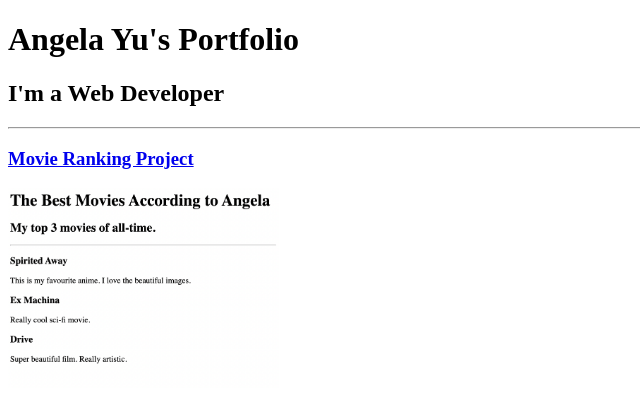
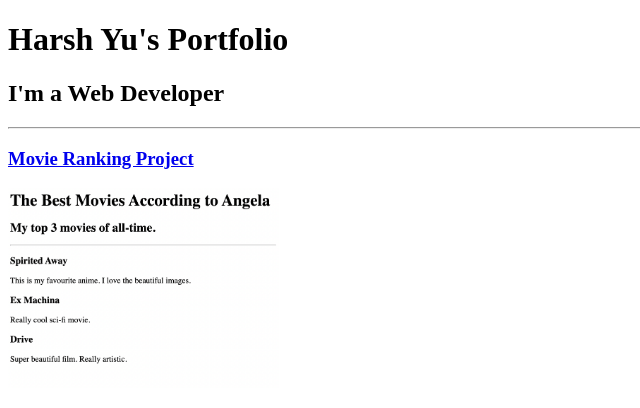
Before and after one commit to HarshWebd/Portfolio, a plain HTML site: page index.html in a window 1280 px wide. Shown: the top 408 px of the page, without its empty margins (0-640 px from the left). Drawn offline with Linux system fonts and the light colour scheme.

Commit message:
index.html

```diff
--- a/index.html
+++ b/index.html
@@ -3,11 +3,11 @@
 
 <head>
   <meta charset="UTF-8">
-  <title>Angela's Portfolio</title>
+  <title>Harsh's Portfolio</title>
 </head>
 
 <body>
-  <h1>Angela Yu's Portfolio</h1>
+  <h1>Harsh Yu's Portfolio</h1>
   <h2>I'm a Web Developer</h2>
   <hr />
   <h3><a href="./public/movie-ranking.html">Movie Ranking Project</a></h3>
```
